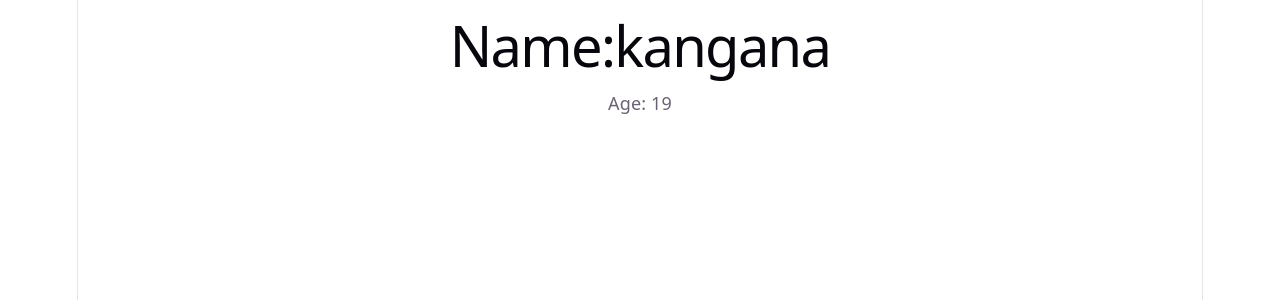
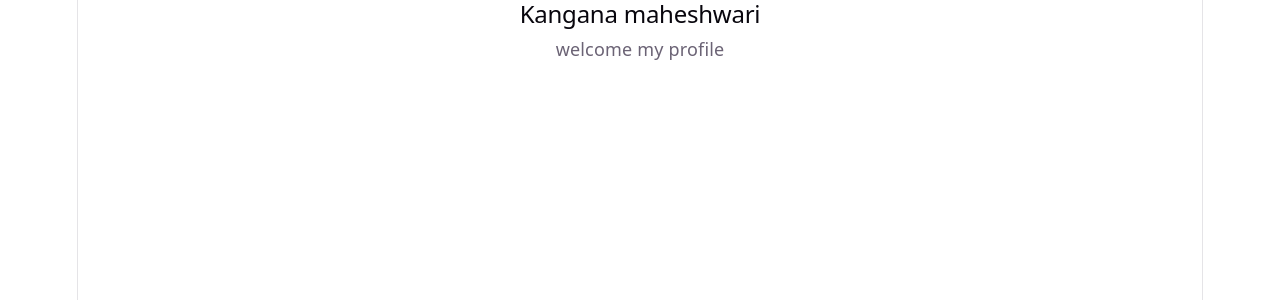
Before and after one commit to kanganamaheshwari0-cmd/react-revision, a React (Vite) app in the folder revision/: page / in a window 1280 px wide. Shown: the top 300 px of the page. Built offline with nearby package versions, Linux system fonts and the light colour scheme.

Commit message:
child props

```diff
--- a/revision/src/App.jsx
+++ b/revision/src/App.jsx
@@ -32,18 +32,18 @@
 
 // PROPS PARENT COMPONENT
 
-import React from 'react'
-import User from './user'
+// import React from 'react'
+// import User from './user'
 
-const App = () => {
-  return (
-    <div>
-      <User name = "kangana" age={19}/>
-    </div>
-  )
-}
+// const App = () => {
+//   return (
+//     <div>
+//       <User name = "kangana" age={19}/>
+//     </div>
+//   )
+// }
 
-export default App
+// export default App
 
 // EXAMPLe 2
 
@@ -61,19 +61,19 @@ export default App
 
 //CHILD PROPS
 
-// import React from 'react'
-// import Card from './Card'
+import React from 'react'
+import Card from './Card'
 
-// const App = () => {
-//   return (
-//     <Card>
-//         <h2>Kangana maheshwari</h2>
-//         <p>welcome my profile</p>
-//     </Card>
-//   )
-// }
+const App = () => {
+  return (
+    <Card>
+        <h2>Kangana maheshwari</h2>
+        <p>welcome my profile</p>
+    </Card>
+  )
+}
 
-// export default App
+export default App
 
 
 //USE STATE HOOK
--- a/revision/src/User.jsx
+++ b/revision/src/User.jsx
@@ -1,20 +1,20 @@
 //PROPS CHILD COMPONENT
 
-import React from 'react'
+// import React from 'react'
 
-const User = (props) => {
-  return (
-    <div>
-      <h1>Name:{props.name}</h1>
-      <p>Age: {props.age}</p>
-    </div>
-  )
-}
+// const User = (props) => {
+//   return (
+//     <div>
+//       <h1>Name:{props.name}</h1>
+//       <p>Age: {props.age}</p>
+//     </div>
+//   )
+// }
 
-export default User
+// export default User
 
 
-//2ND EXAMPLE
+//2nd EXAMPLE
 
 // import React from 'react'
 
```
